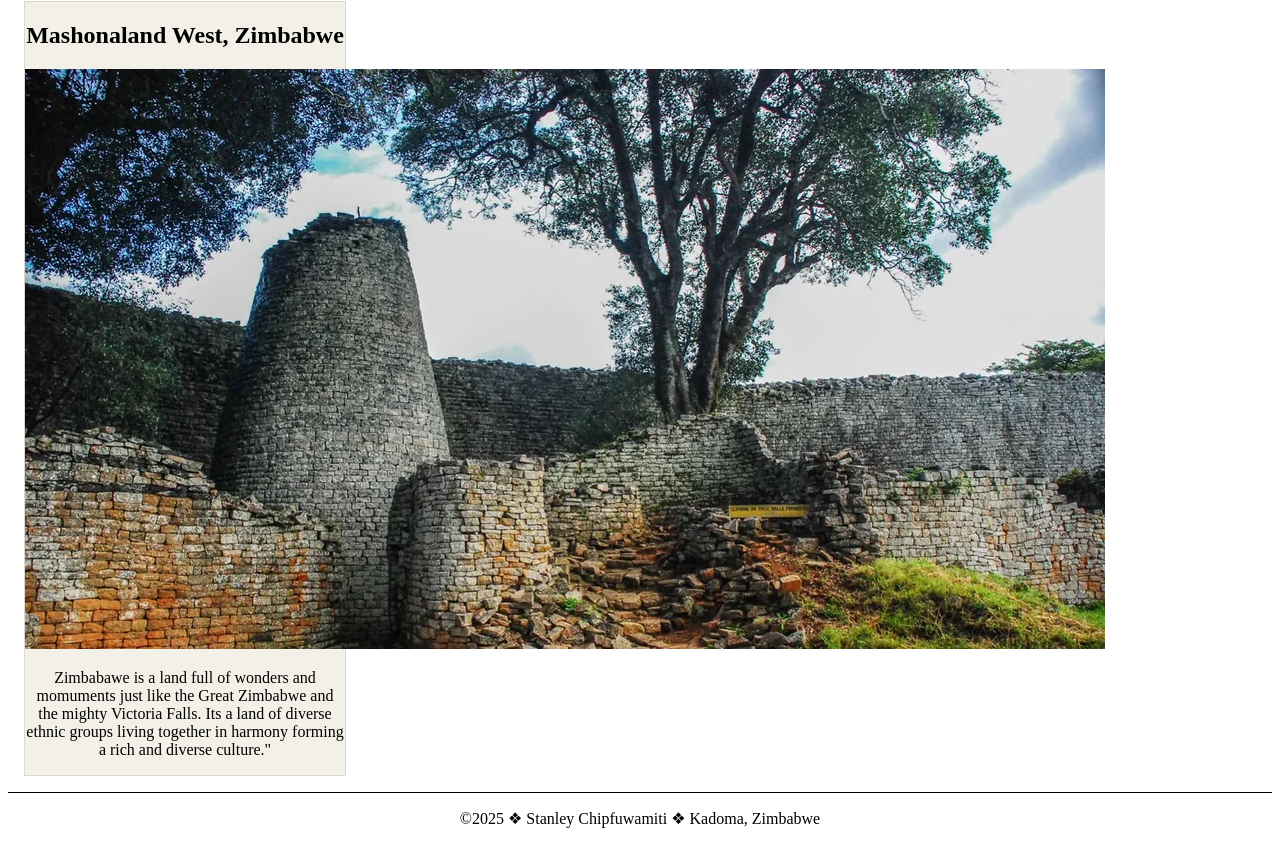
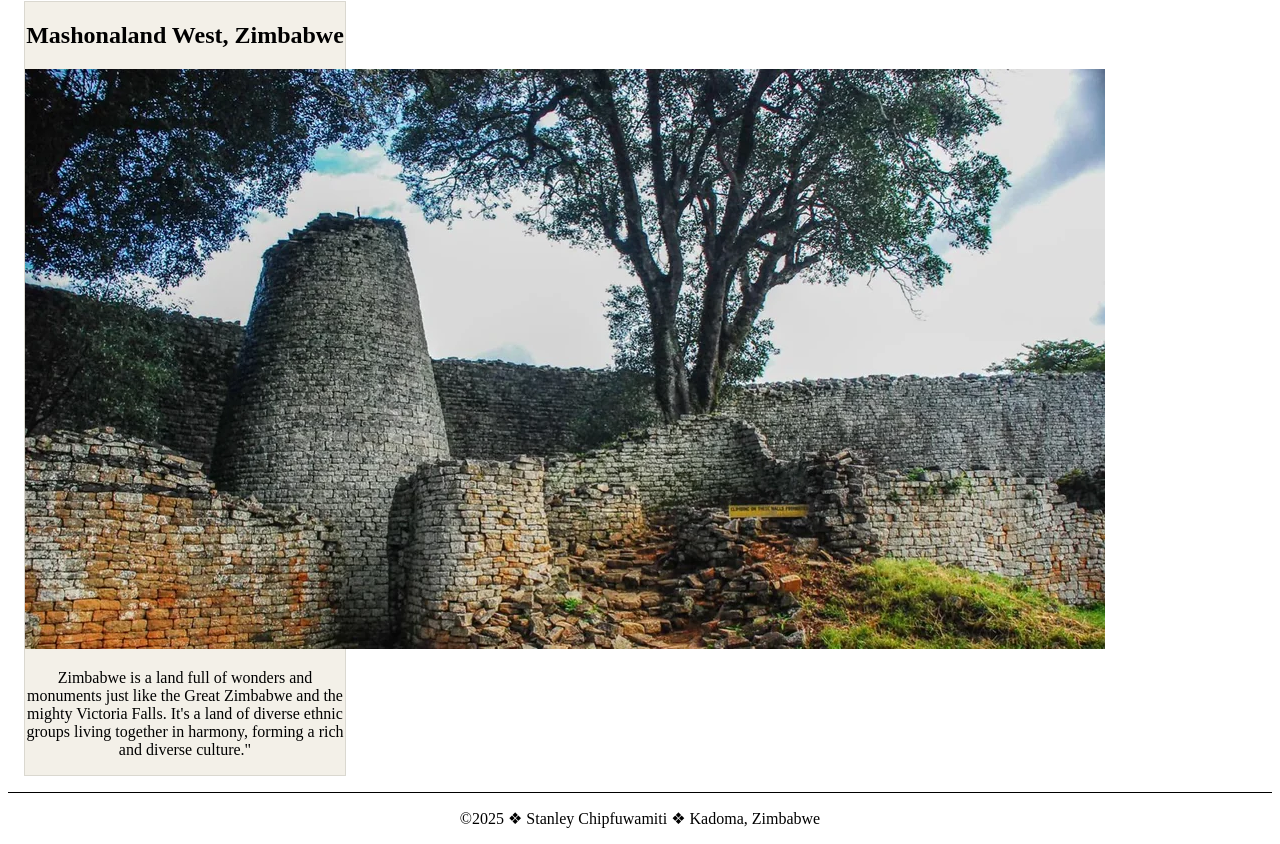
Before and after one commit to smchief/wdd130, a plain HTML site: page index.html in a window 1280 px wide. Shown: the part 433-1277 px from the top of the page. Drawn offline with Linux system fonts and the light colour scheme.

Commit message:
Update index.html

```diff
--- a/index.html
+++ b/index.html
@@ -4,8 +4,8 @@
         <meta charset="utf-8">
         <meta name="viewport" content="width=device-width,initial-scale=1.0">
         <title>Stanley M Chipfuwamiti | WDD 130</title>
-        <meta name="description" content="BYU project page for Stanley M Chipfuwamiti for course project: WDD 130">
-        <meta name="author" content="Stanley Chipfuwamiti's website for course WDD 130 projec.">
+        <meta name="description" content=" BYU project page for Stanley M Chipfuwamiti for course project: WDD 130">
+        <meta name="author" content=" Stanley Chipfuwamiti's website for course WDD 130 project.">
         <link rel="stylesheet" href="styles/styles.css">
     </head>
     <body>
@@ -22,8 +22,8 @@
         </main>
         <aside>
             <h2>Mashonaland West, Zimbabwe</h2>
-            <img src="images\great_zim.webp" alt="The Great Zimbabwe">
-            <p>Zimbabawe is a land full of wonders and momuments just like the Great Zimbabwe and the mighty Victoria Falls. Its a land of diverse ethnic groups living together in harmony forming a rich and diverse culture."</p>
+            <img src="images/great_zim.webp" alt="The Great Zimbabwe">
+            <p> Zimbabwe is a land full of wonders and monuments just like the Great Zimbabwe and the mighty Victoria Falls. It's a land of diverse ethnic groups living together in harmony, forming a rich and diverse culture."</p>
         </aside>
         <footer>
             <p> &COPY;2025 &#10070; Stanley Chipfuwamiti &#10070; Kadoma, Zimbabwe </p>
```
